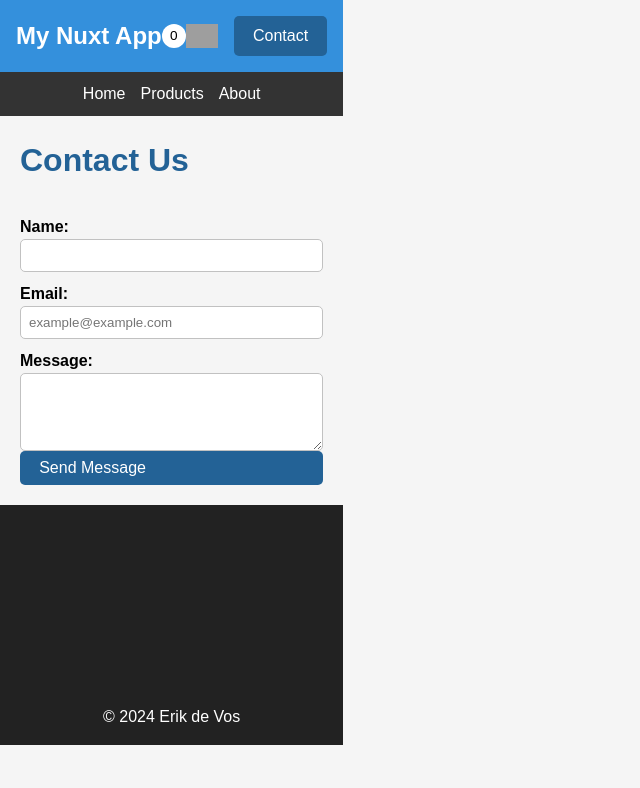
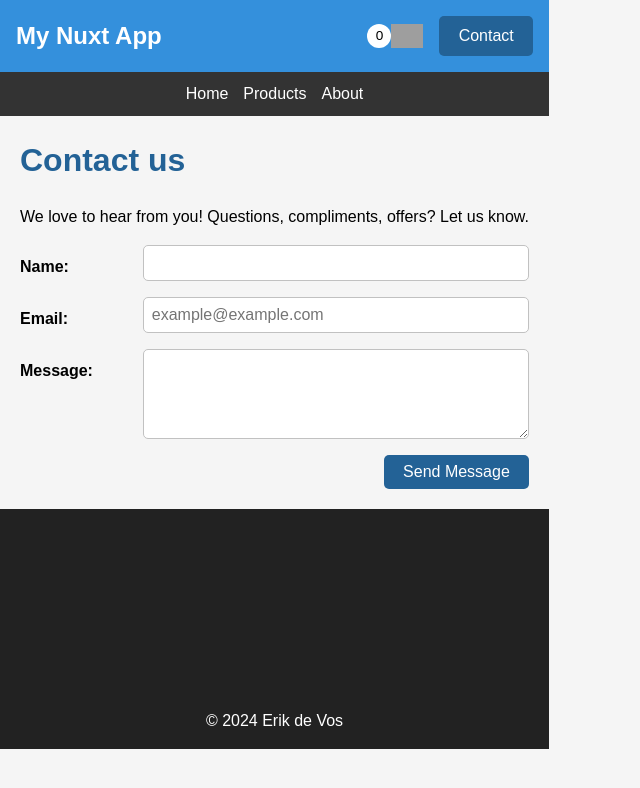
Before and after one commit to erikdevos/nuxt-test, a Nuxt app in the folder NuxtTest/: page /contact in a window 1280 px wide. Shown: the top 788 px of the page, without its empty margins (0-640 px from the left). Built offline with nearby package versions, Linux system fonts and the light colour scheme; grey boxes are pictures that could not be loaded.

Commit message:
Update readme. Update contact page.

```diff
--- a/NuxtTest/assets/css/_forms.scss
+++ b/NuxtTest/assets/css/_forms.scss
@@ -12,7 +12,9 @@ form {
   }
 
   input,
-  textarea {
+  textarea,
+  select {
+    font-size: 1rem;
     padding: 8px;
     border: 1px solid #c1c1c1;
     border-radius: $border-radius-btn;
--- a/NuxtTest/pages/contact.vue
+++ b/NuxtTest/pages/contact.vue
@@ -1,12 +1,17 @@
 <template>
     <div class="page-content contact-page">
-      <h1>Contact Us</h1>
+      <h1>Contact us</h1>
+      <p class="contact-intro">We love to hear from you! Questions, compliments, offers? Let us know.</p>
+
       <form @submit.prevent="submitForm">
         <!-- Name Field -->
+        <div class="input-row">
           <label for="name">Name:</label>
             <input type="text" id="name" v-model="formData.name" required />
+        </div>
 
         <!-- Email Field -->
+        <div class="input-row">
           <label for="email">Email:</label>
             <input
               type="email"
@@ -15,8 +20,10 @@
               required
               placeholder="example@example.com"
             />
+      </div>
 
         <!-- Message Field -->
+         <div class="input-row">
           <label for="message">Message:</label>
           <textarea
             id="message"
@@ -24,9 +31,12 @@
             rows="4"
             required
           ></textarea>
+        </div>
 
         <!-- Submit Button -->
+         <div class="button-row">
           <button type="submit">Send Message</button>
+        </div>
       </form>
     </div>
   </template>
@@ -53,5 +63,27 @@
     max-width: 600px;
     margin: 0 auto;
     padding: 20px;
+    form {
+      .button-row {
+        display: flex;
+        justify-content: flex-end;
+      }
+      button[type=submit] {
+        align-self: flex-end;
+      }
+    }
+
+    .input-row {
+      display: flex;
+      margin-bottom: 1rem;
+      label {
+        flex: 1;
+      }
+      input,
+      textarea,
+      select {
+        flex: 3;
+      }
+    }
   }
   </style>
```
Also changed, not shown: 1 other file (tests, documents, lock files or other folders). Lines whose indentation alone changed are shown as unchanged.
